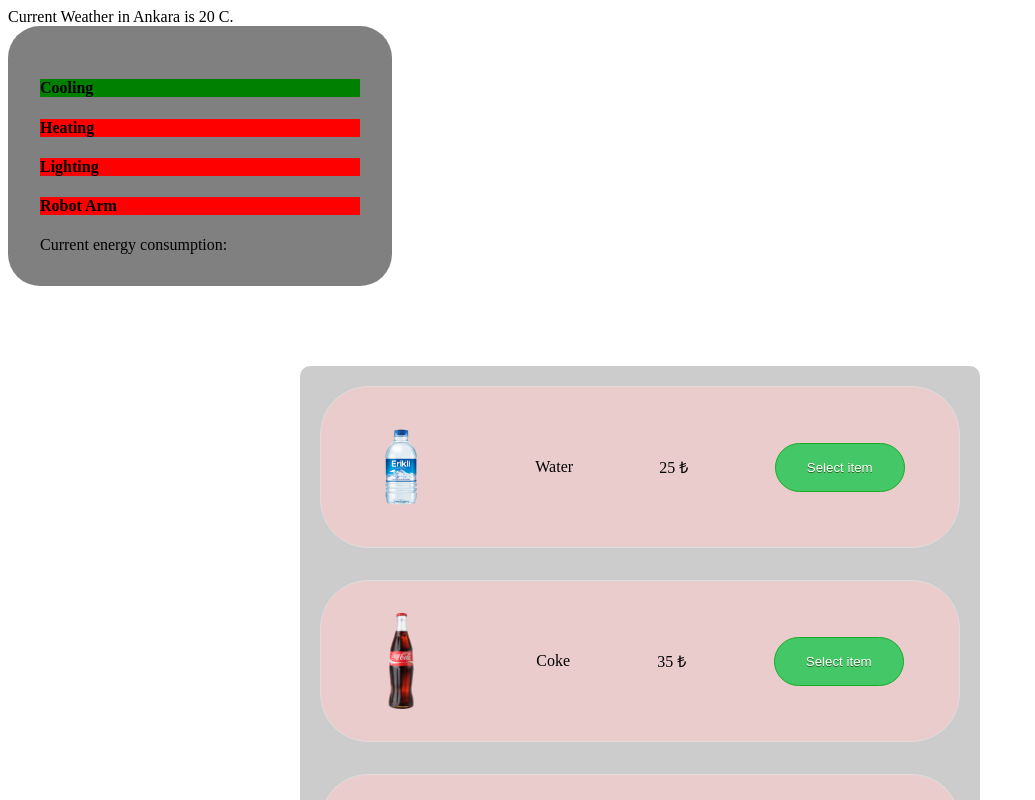
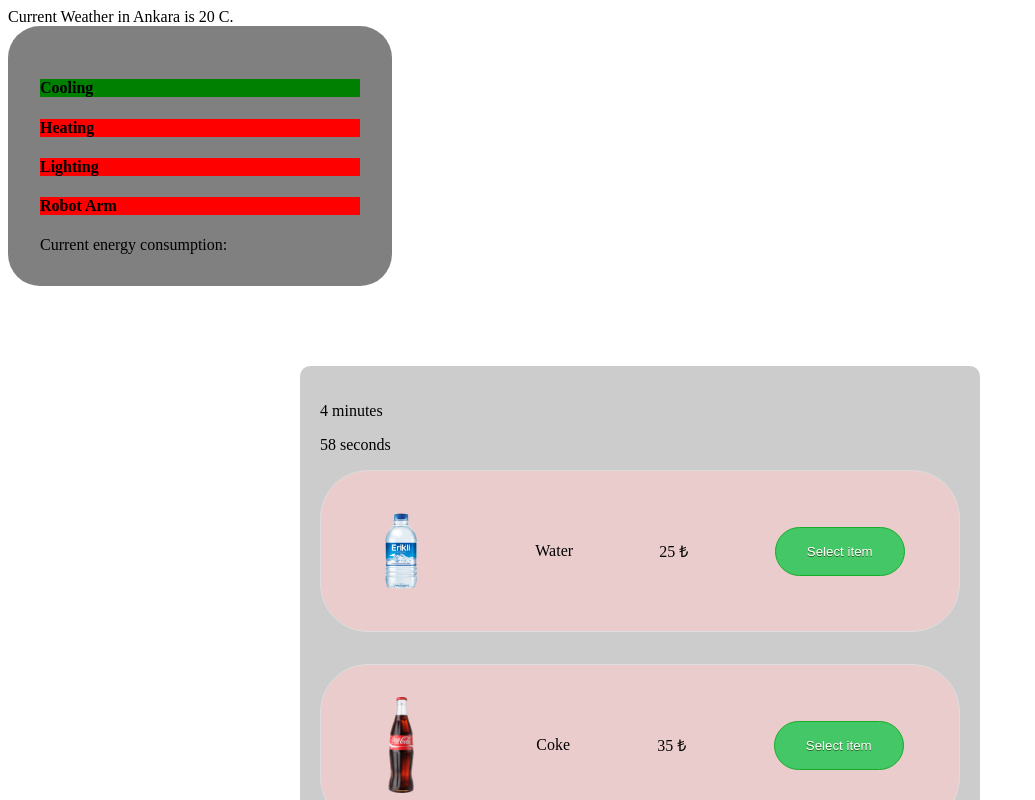
Before and after one commit to BatuhanUlucay/vending_machine, a React (Create React App) app: page / in a window 1280 px wide. Both pictures are taken after a click on the button "User Login". Shown: the top 800 px of the page, without its empty margins (0-1035 px from the left). Built offline with nearby package versions, Linux system fonts and the light colour scheme; no server answers; grey boxes are pictures that could not be loaded.

Commit message:
feat: implemented a custom hook for session expire countdown.

```diff
--- /dev/null
+++ b/src/components/SessionExpire.jsx
@@ -0,0 +1,25 @@
+import React from "react";
+import { useCountdown } from "../hooks/useCountdown";
+import { useDispatch } from "react-redux";
+import { expireUserSession } from "../redux/actions";
+
+const SessionExpire = ({ targetDate }) => {
+  const [minutes, seconds] = useCountdown(targetDate);
+  const dispatch = useDispatch();
+
+  if (minutes + seconds <= 0) {
+    dispatch(expireUserSession());
+  }
+  return (
+    <>
+      <div>
+        <p>{minutes} minutes</p>
+      </div>
+      <div>
+        <p>{seconds} seconds</p>
+      </div>
+    </>
+  );
+};
+
+export default SessionExpire;
--- a/src/components/VendingMachine.jsx
+++ b/src/components/VendingMachine.jsx
@@ -3,9 +3,13 @@
 import MoneyInsert from "./MoneyInsert";
 import { useSelector } from "react-redux";
 import LoginContainer from "./LoginContainer";
+import SessionExpire from "./SessionExpire";
 
 function VendingMachine() {
   const state = useSelector((state) => state);
+
+  const FIVE_MINS_IN_MS = 5 * 60 * 1000;
+  const dateTimeAfterFiveMins = new Date().getTime() + FIVE_MINS_IN_MS;
 
   if (!state.isLoggedIn) {
     return <LoginContainer />;
@@ -13,6 +17,7 @@
 
   return (
     <div className="vending-machine">
+      <SessionExpire targetDate={dateTimeAfterFiveMins} />
       {products.map((product) => (
         <Product product={product} />
       ))}
--- /dev/null
+++ b/src/hooks/useCountdown.js
@@ -0,0 +1,28 @@
+import { useEffect, useState } from "react";
+
+const useCountdown = (targetDate) => {
+  const countDownDate = new Date(targetDate).getTime();
+
+  const [countDown, setCountDown] = useState(
+    countDownDate - new Date().getTime()
+  );
+
+  useEffect(() => {
+    const interval = setInterval(() => {
+      setCountDown(countDownDate - new Date().getTime());
+    }, 1000);
+
+    return () => clearInterval(interval);
+  }, [countDownDate]);
+
+  return getReturnValues(countDown);
+};
+
+const getReturnValues = (countDown) => {
+  const minutes = Math.floor((countDown % (1000 * 60 * 60)) / (1000 * 60));
+  const seconds = Math.floor((countDown % (1000 * 60)) / 1000);
+
+  return [minutes, seconds];
+};
+
+export { useCountdown };
--- a/src/redux/actions.js
+++ b/src/redux/actions.js
@@ -27,3 +27,7 @@
 export const failLoginAttempt = () => ({
   type: "FAIL_LOGIN_ATTEMPT",
 });
+
+export const expireUserSession = () => ({
+  type: "EXPIRE_USER_SESSION",
+});
--- a/src/redux/reducers.js
+++ b/src/redux/reducers.js
@@ -18,6 +18,11 @@
       return {
         ...state,
         remainingAttempt: state.remainingAttempt - 1,
+      };
+    case "EXPIRE_USER_SESSION":
+      return {
+        ...state,
+        isLoggedIn: false,
       };
     case "INSERT_MONEY":
       return {
```
